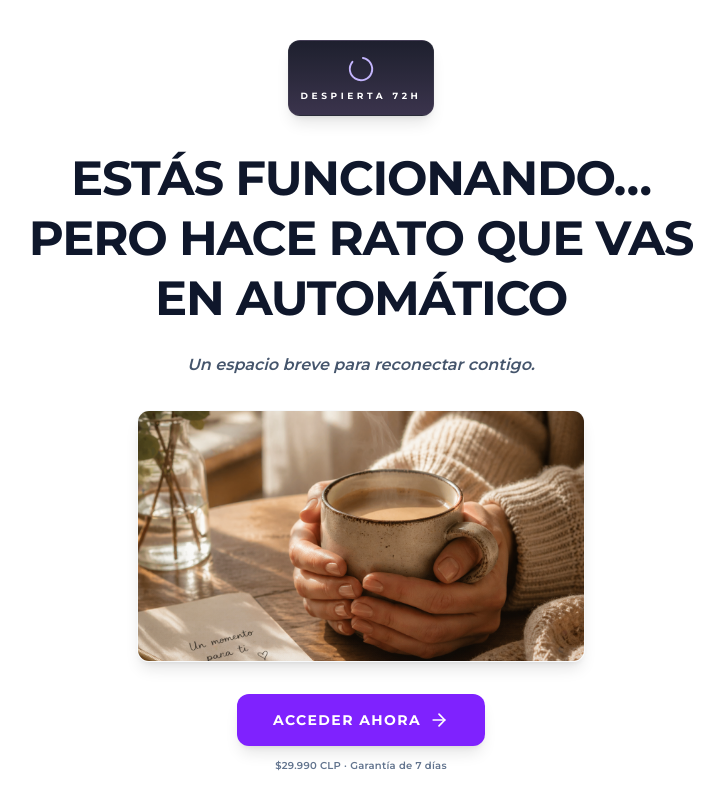
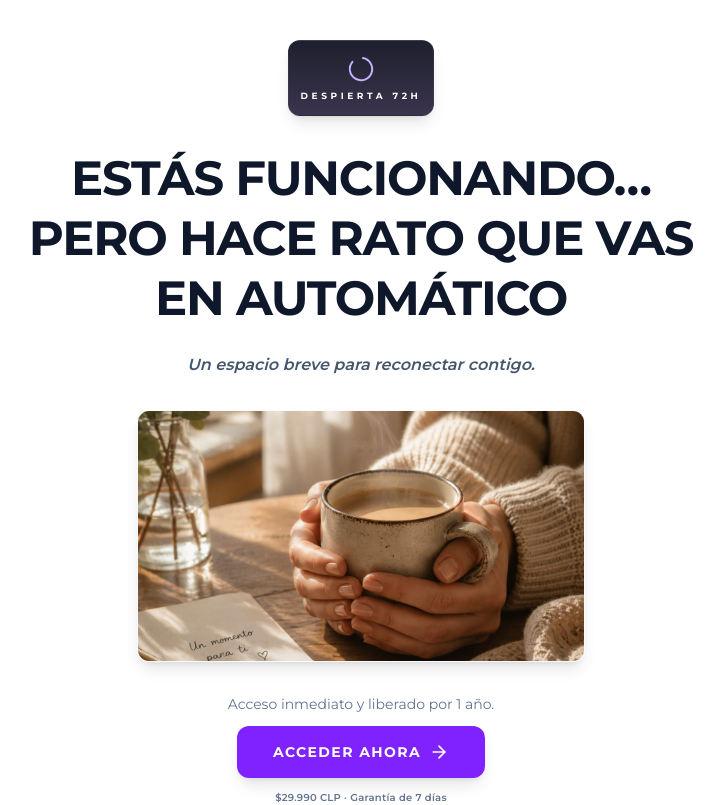
Before and after one commit to cursossolange/despierta-72h, a React (Vite) app: page / in a window 1280 px wide. Shown: the top 805 px of the page, without its empty margins (279-1003 px from the left). Built offline with nearby package versions, Linux system fonts and the light colour scheme; no server answers.

Commit message:
Update LandingPage.tsx

```diff
--- a/src/components/LandingPage.tsx
+++ b/src/components/LandingPage.tsx
@@ -194,6 +194,9 @@ export default function LandingPage({ onPurchase }: LandingPageProps) {
 
             {/* Principal CTA Button */}
             <div className="flex flex-col items-center">
+              <p className="text-sm text-slate-500 mb-3 text-center">
+  Acceso inmediato y liberado por 1 año.
+</p>
              <a
   href="https://pay.hotmart.com/O105550362E"
   target="_blank"
```
